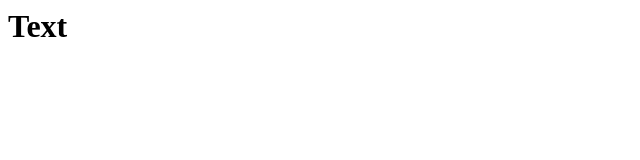
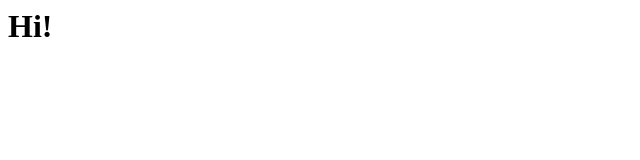
Before and after one commit to mdrone/mdrone.github.io, a plain HTML site: page index.html in a window 1280 px wide. Shown: the full height of the page, 0-640 px from the left. Drawn offline with Linux system fonts and the light colour scheme.

Commit message:
update index.html
adding head, title, edit heading 1

```diff
--- a/index.html
+++ b/index.html
@@ -1,5 +1,8 @@
 <html>
-<body>
-<h1>Text</h1>
-</body>
+    <head>
+        <title>mdrone</title>
+    </head>
+    <body>
+        <h1>Hi!</h1>
+    </body>
 </html>
```
